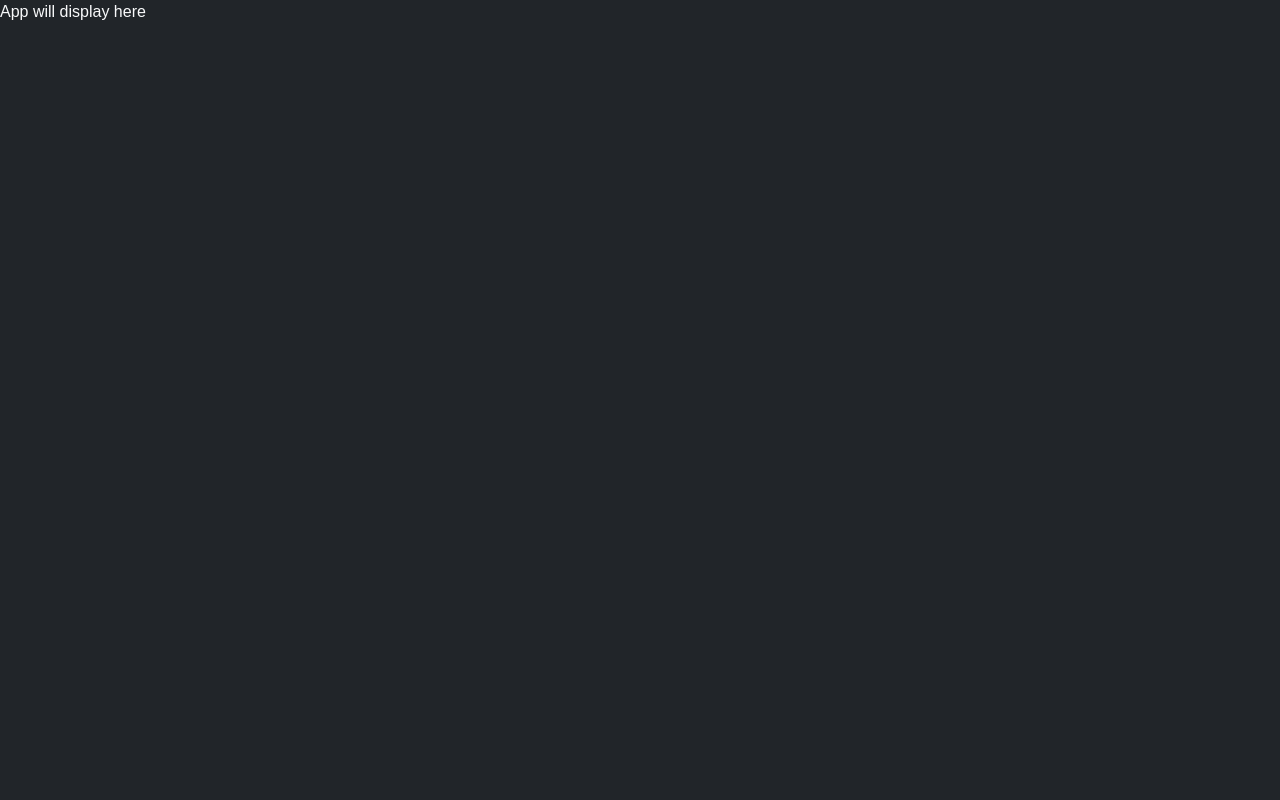
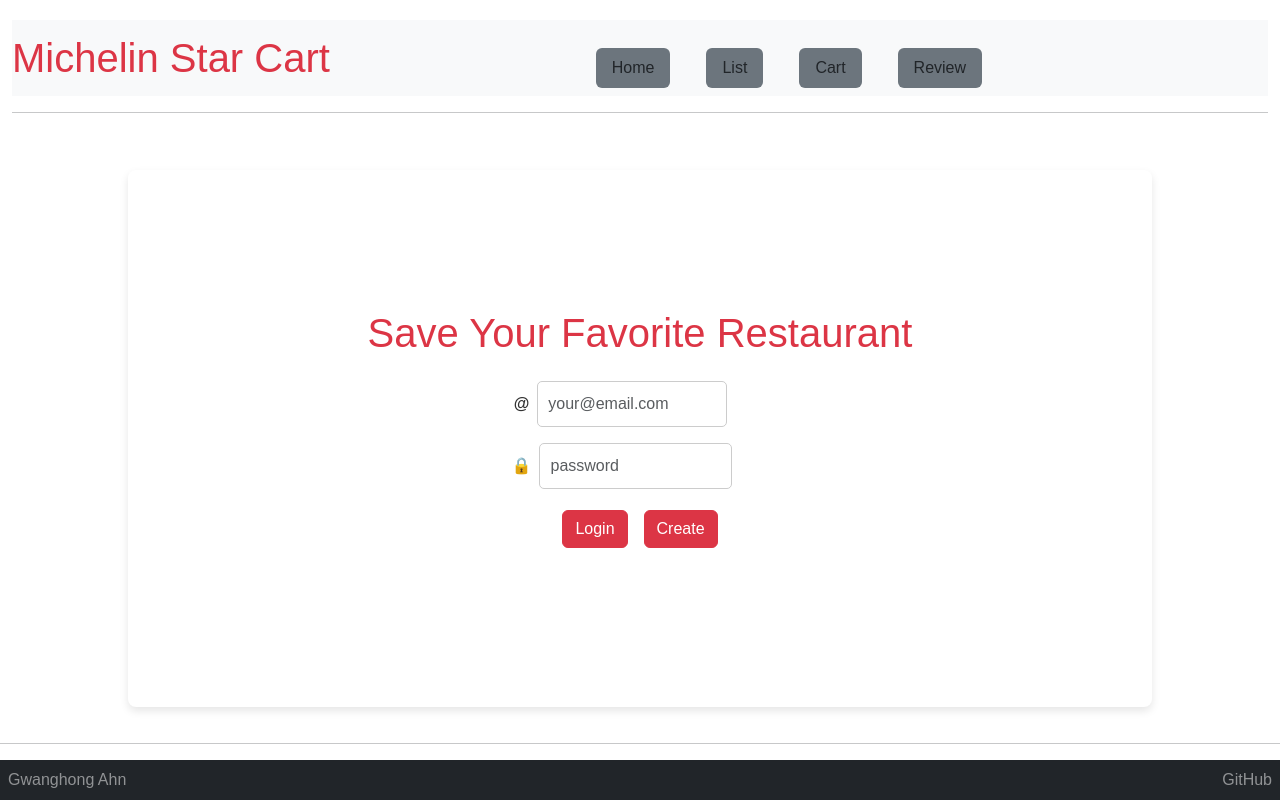
Before and after one commit to gwanghong/startup, a React (Vite) app: page /cart in a window 1280 px wide. Built offline with nearby package versions, Linux system fonts and the light colour scheme.

Commit message:
functioning home

```diff
--- a/index.html
+++ b/index.html
@@ -2,11 +2,11 @@
 <html lang="en">
   <head>
     <meta charset="utf-8" />
-    <link rel="icon" href="/favicon.ico" />
+    <link rel="icon" href="/michelin_guide_logo.ico" />
     <meta name="viewport" content="width=device-width, initial-scale=1" />
     <meta name="theme-color" content="#000000" />
 
-    <title>Simon React</title>
+    <title>Michelin Star Cart</title>
   </head>
   <body>
     <noscript>You need to enable JavaScript to run this app.</noscript>
--- a/src/app.jsx
+++ b/src/app.jsx
@@ -3,5 +3,78 @@ import 'bootstrap/dist/css/bootstrap.min.css';
 import './app.css';
 
 export default function App() {
-  return <div className='body bg-dark text-light'>App will display here</div>;
+  return (
+    <div className="body">
+      <header className="container-fluid">
+        <nav className="navbar navbar-expand-lg navbar-light bg-light">
+          <h1 className="text-center text-danger">Michelin Star Cart</h1>
+          <menu className="navbar-nav mx-auto">
+            <li className="nav-item">
+              <a className="nav-link text-dark bg-secondary text-light rounded px-3 mx-2" href="index.html">
+                Home
+              </a>
+            </li>
+            <li className="nav-item">
+              <a className="nav-link text-dark bg-secondary text-light rounded px-3 mx-2" href="list.html">
+                List
+              </a>
+            </li>
+            <li className="nav-item">
+              <a className="nav-link text-dark bg-secondary text-light rounded px-3 mx-2" href="cart.html">
+                Cart
+              </a>
+            </li>
+            <li className="nav-item">
+              <a className="nav-link text-dark bg-secondary text-light rounded px-3 mx-2" href="review.html">
+                Review
+              </a>
+            </li>
+          </menu>
+        </nav>
+        <hr />
+      </header>
+
+      <main className="d-flex flex-column align-items-center justify-content-center p-4">
+        <h1 className="text-danger mb-4">Save Your Favorite Restaurant</h1>
+        <form method="get" action="list.html" className="d-flex flex-column align-items-center">
+          <div className="d-flex align-items-center mb-3">
+            <span className="me-2">@</span>
+            <input
+              type="text"
+              placeholder="your@email.com"
+              className="form-control w-75"
+            />
+          </div>
+          <div className="d-flex align-items-center mb-3">
+            <span className="me-2">🔒</span>
+            <input
+              type="password"
+              placeholder="password"
+              className="form-control w-75"
+            />
+          </div>
+          <div>
+            <button type="submit" className="btn btn-danger mx-2">
+              Login
+            </button>
+            <button type="submit" className="btn btn-danger mx-2">
+              Create
+            </button>
+          </div>
+        </form>
+      </main>
+
+      <hr />
+
+      <footer className="bg-dark text-white-50 d-flex justify-content-between align-items-center p-2">
+        <span className="text-reset">Gwanghong Ahn</span>
+        <a
+          className="text-reset text-decoration-none"
+          href="https://github.com/gwanghong/startup.git"
+        >
+          GitHub
+        </a>
+      </footer>
+    </div>
+  );
 }
```
Also changed, not shown: src/cart/cart.jsx (added, +72 -0 lines), src/login/login.jsx (added).
